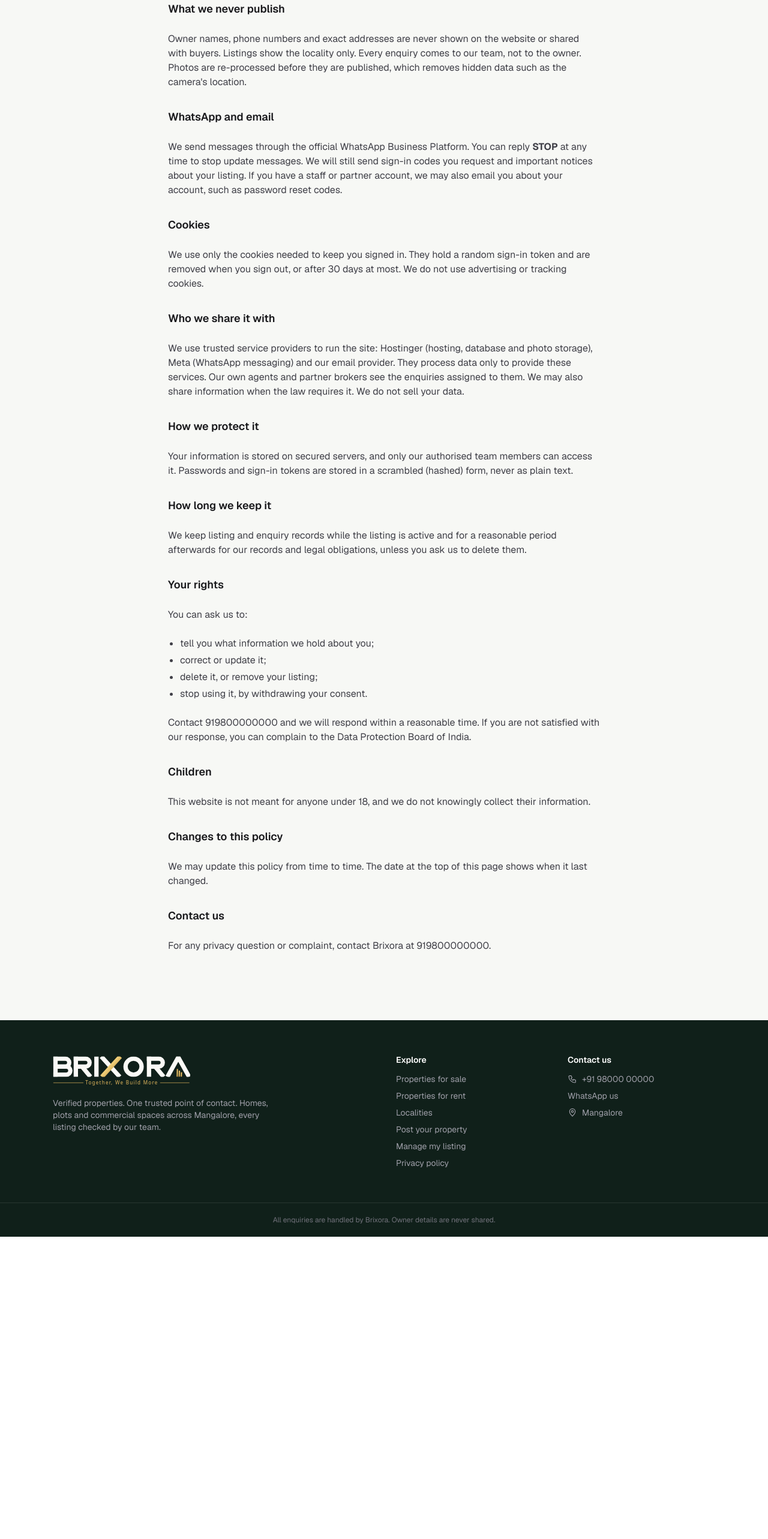
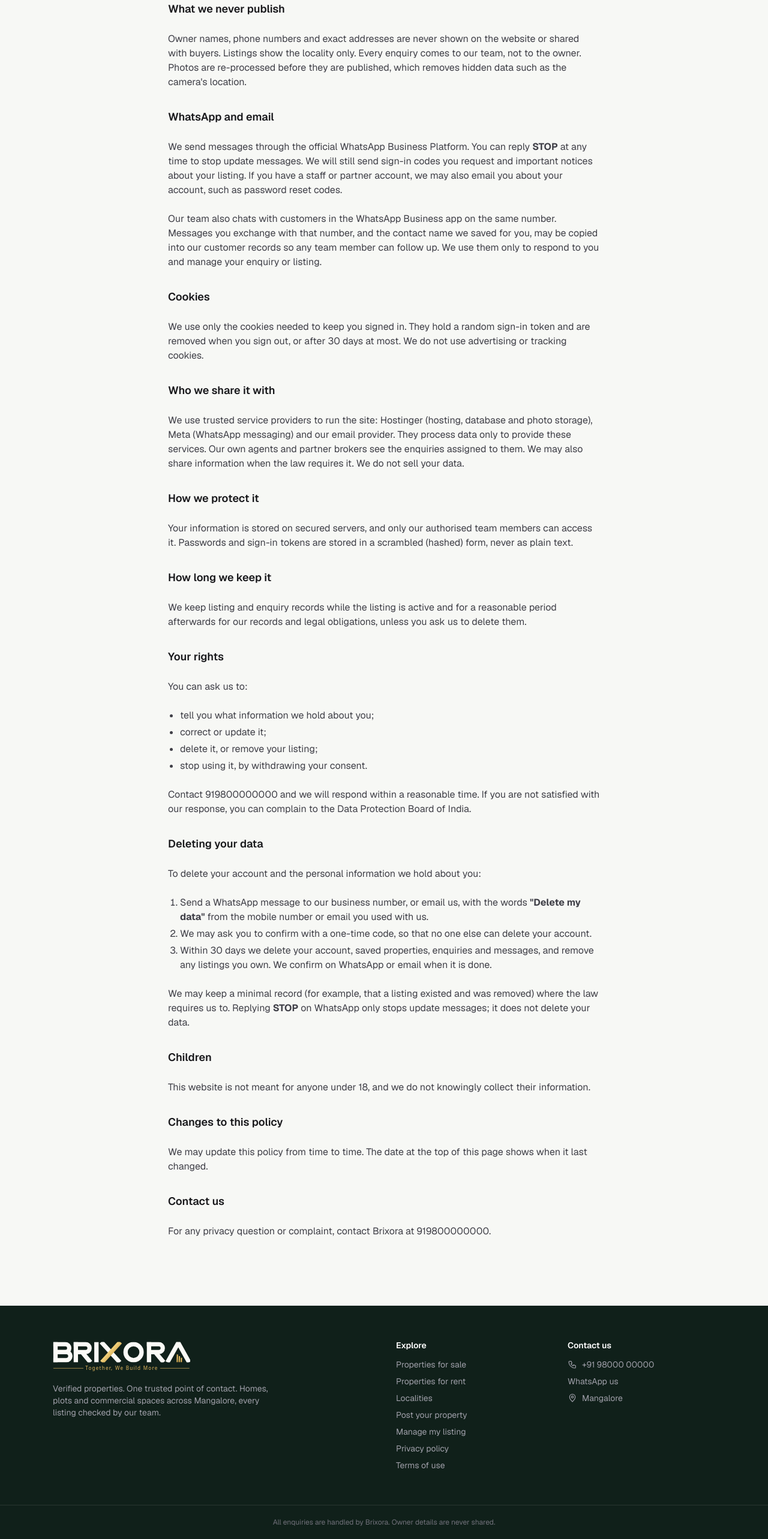
Before and after one commit to Puneeth003/brixora, a Next.js app: page /privacy in a window 1280 px wide. Shown: the part 1016-3582 px from the top of the page at 60% size. Before the commit the page ends 3078 px from the top, so only its background shows below. Built offline with nearby package versions, Linux system fonts and the light colour scheme; no server answers.

Commit message:
Add terms of use page and data-deletion instructions for Meta app review
Privacy policy also notes that chats with the WhatsApp Business number may be
copied into customer records (coexistence sync).

Co-Authored-By: Claude Opus 5.5 (1M context) <noreply@anthropic.com>

```diff
--- a/src/app/(site)/privacy/page.tsx
+++ b/src/app/(site)/privacy/page.tsx
@@ -78,6 +78,11 @@ export default function PrivacyPage() {
         listing. If you have a staff or partner account, we may also email you about your account, such as password
         reset codes.
       </p>
+      <p>
+        Our team also chats with customers in the WhatsApp Business app on the same number. Messages you exchange with
+        that number, and the contact name we saved for you, may be copied into our customer records so any team member
+        can follow up. We use them only to respond to you and manage your enquiry or listing.
+      </p>
 
       <h2>Cookies</h2>
       <p>
@@ -118,6 +123,24 @@ export default function PrivacyPage() {
         you can complain to the Data Protection Board of India.
       </p>
 
+      <h2 id="delete-your-data">Deleting your data</h2>
+      <p>To delete your account and the personal information we hold about you:</p>
+      <ol className="list-decimal space-y-1 pl-5">
+        <li>
+          Send a WhatsApp message to our business number, or email {email || "us"}, with the words{" "}
+          <strong>&quot;Delete my data&quot;</strong> from the mobile number or email you used with us.
+        </li>
+        <li>We may ask you to confirm with a one-time code, so that no one else can delete your account.</li>
+        <li>
+          Within 30 days we delete your account, saved properties, enquiries and messages, and remove any listings you
+          own. We confirm on WhatsApp or email when it is done.
+        </li>
+      </ol>
+      <p>
+        We may keep a minimal record (for example, that a listing existed and was removed) where the law requires us
+        to. Replying <strong>STOP</strong> on WhatsApp only stops update messages; it does not delete your data.
+      </p>
+
       <h2>Children</h2>
       <p>This website is not meant for anyone under 18, and we do not knowingly collect their information.</p>
 
--- /dev/null
+++ b/src/app/(site)/terms/page.tsx
@@ -0,0 +1,90 @@
+import type { Metadata } from "next";
+import Link from "next/link";
+import { site } from "@/lib/site";
+
+export const metadata: Metadata = {
+  title: "Terms of use",
+  description: `The terms for using ${site.name} to list, find and enquire about properties.`,
+};
+
+const LAST_UPDATED = "6 November 2026";
+
+export default function TermsPage() {
+  const { email, phone, address } = site.brokerage;
+  const contact = email || phone || "our office";
+  return (
+    <article className="container-page max-w-3xl space-y-6 py-12 text-zinc-700 [&_h2]:mt-8 [&_h2]:text-lg [&_h2]:font-semibold [&_h2]:text-zinc-900">
+      <h1 className="text-3xl font-semibold tracking-tight text-zinc-900">Terms of use</h1>
+      <p className="text-sm text-zinc-500">Last updated: {LAST_UPDATED}</p>
+      <p>
+        These terms apply when you use this website to post a property, search listings, save properties or send an
+        enquiry to {site.name} (&quot;we&quot;, &quot;us&quot;). By using the website you agree to them.
+      </p>
+
+      <h2>Our role</h2>
+      <p>
+        {site.name} is a property brokerage. We list properties on behalf of their owners and connect buyers and
+        tenants with our team. Every enquiry comes to us, not to the owner. Any sale or rental is agreed directly
+        between the parties, and our brokerage fees are agreed separately in writing.
+      </p>
+
+      <h2>Your account</h2>
+      <ul className="list-disc space-y-1 pl-5">
+        <li>You sign in with your mobile number and a one-time code sent on WhatsApp. Keep your phone secure.</li>
+        <li>Use only a number that belongs to you, and give accurate details.</li>
+        <li>You must be 18 or older to use the website.</li>
+      </ul>
+
+      <h2>Posting a property</h2>
+      <ul className="list-disc space-y-1 pl-5">
+        <li>You must own the property or have the owner&apos;s permission to list it.</li>
+        <li>Details, prices and photos must be true and must not mislead. Photos must be your own or used with permission.</li>
+        <li>
+          We review every listing and may verify it on site before publishing. We may edit, decline, hide or remove a
+          listing that is inaccurate, duplicated, unlawful or no longer available.
+        </li>
+        <li>Listings expire after a set period unless renewed. Tell us when the property is sold or let.</li>
+        <li>
+          You let us show your listing details and photos on this website and in our marketing of the property. We never
+          publish your name, phone number or exact address.
+        </li>
+      </ul>
+
+      <h2>Searching and enquiring</h2>
+      <ul className="list-disc space-y-1 pl-5">
+        <li>
+          Listings come from owners. We check them, but we can&apos;t guarantee every detail. Confirm the price,
+          documents, approvals and condition before you decide.
+        </li>
+        <li>Send genuine enquiries only. Don&apos;t use the website to spam, scrape data or contact owners around us.</li>
+      </ul>
+
+      <h2>WhatsApp messages</h2>
+      <p>
+        By signing in, posting a property or sending an enquiry, you agree that we may contact you on WhatsApp about it:
+        sign-in codes, listing updates, replies to enquiries and visit scheduling. Reply <strong>STOP</strong> to stop
+        update messages. See our <Link href="/privacy" className="underline">privacy policy</Link> for how we handle
+        your information.
+      </p>
+
+      <h2>Limits on our responsibility</h2>
+      <p>
+        We provide the website as it is and try to keep it accurate and available, but we are not responsible for
+        losses caused by errors in listings supplied by owners, by interruptions to the website or WhatsApp, or by
+        dealings between buyers, tenants and owners. Nothing in these terms limits rights you have under Indian law.
+      </p>
+
+      <h2>Changes and governing law</h2>
+      <p>
+        We may update these terms; the date above shows the latest version. These terms are governed by the laws of
+        India, and the courts of Mangaluru, Karnataka have jurisdiction.
+      </p>
+
+      <h2>Contact us</h2>
+      <p>
+        Questions about these terms: contact {site.name} at {contact}
+        {address ? `, or write to us at ${address}` : ""}.
+      </p>
+    </article>
+  );
+}
--- a/src/components/public/SiteFooter.tsx
+++ b/src/components/public/SiteFooter.tsx
@@ -50,6 +50,11 @@ export function SiteFooter() {
                 Privacy policy
               </Link>
             </li>
+            <li>
+              <Link href="/terms" className={linkCls}>
+                Terms of use
+              </Link>
+            </li>
           </ul>
         </div>
         <div>
```
